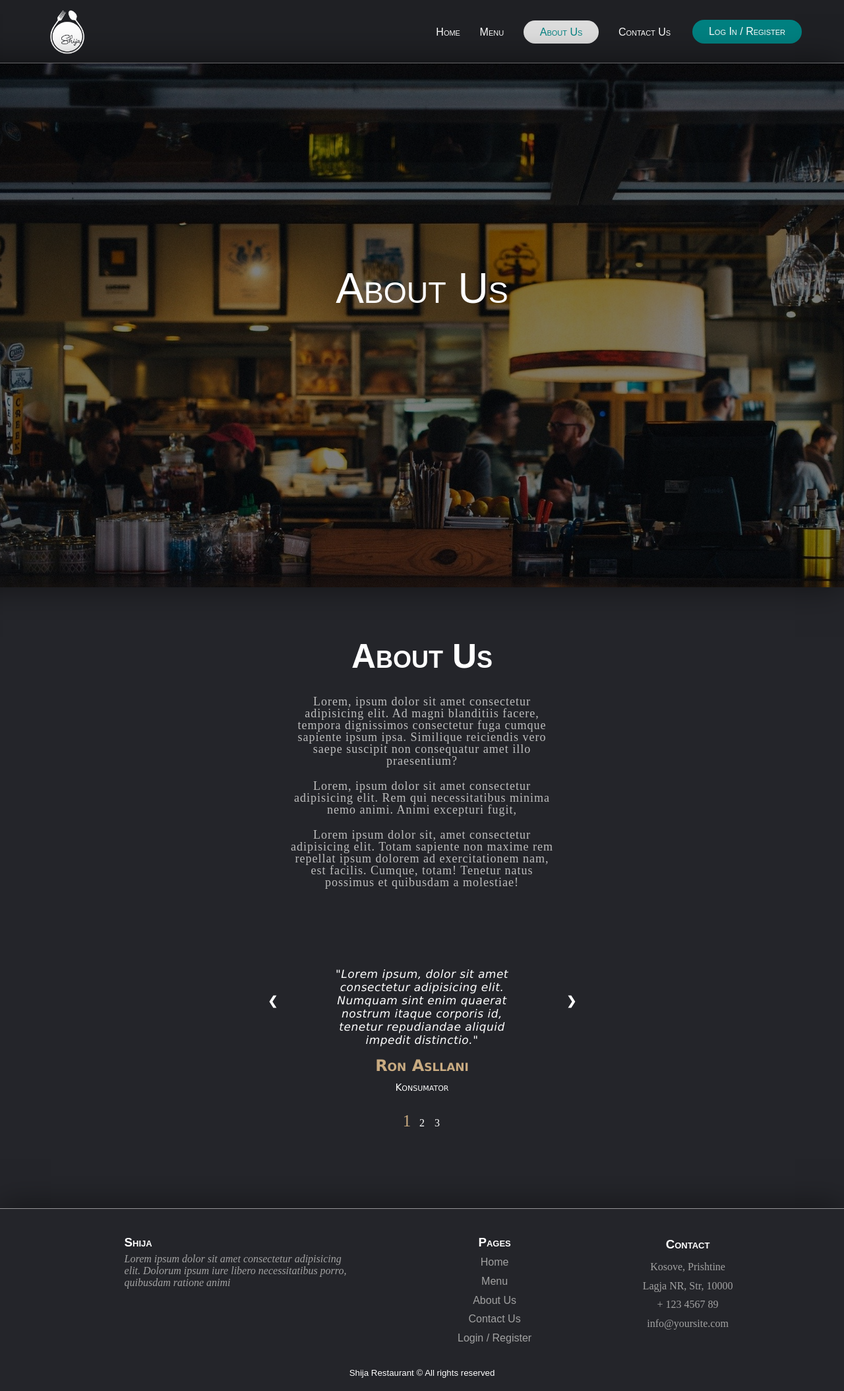
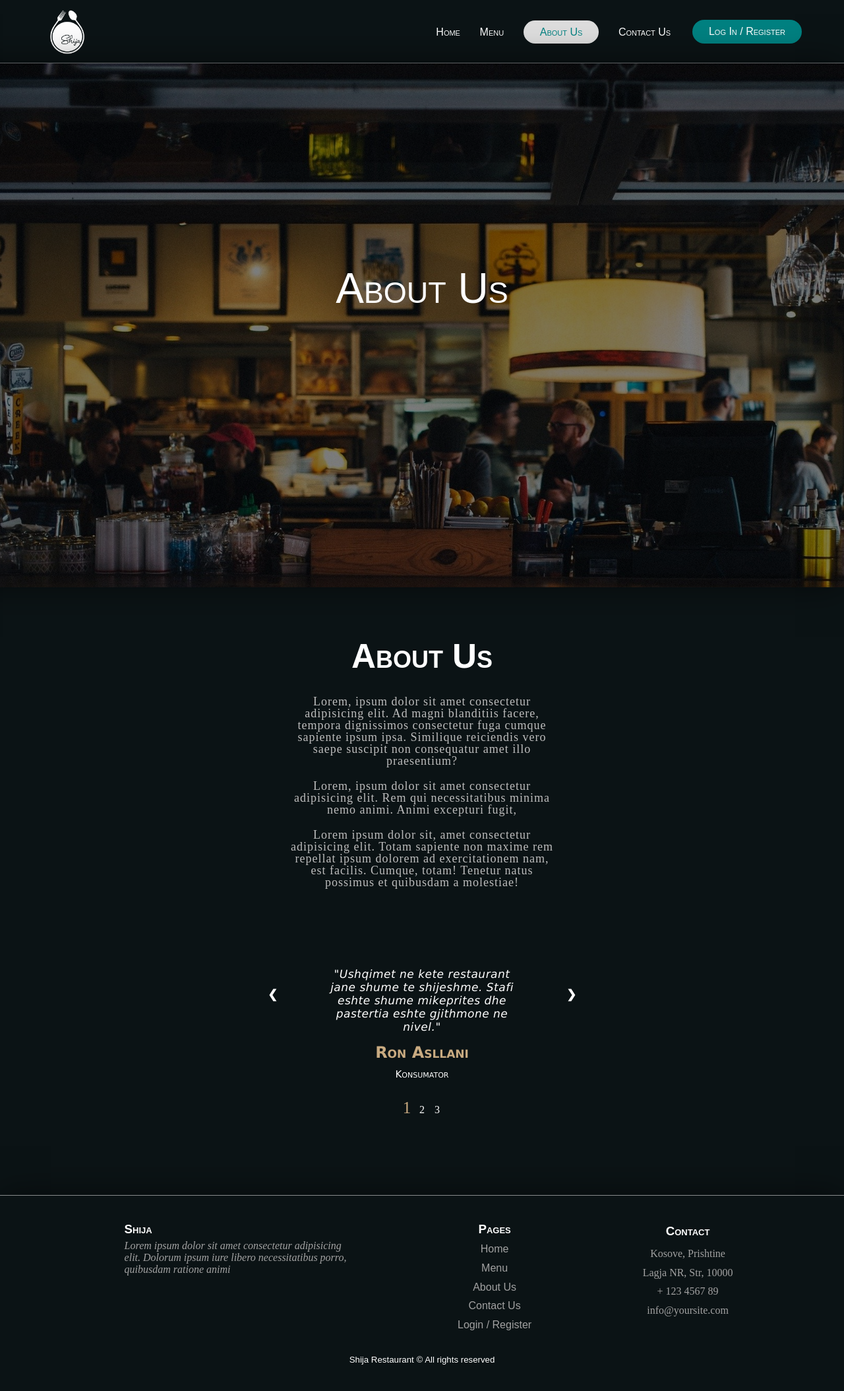
Before and after one commit to ronasllani/Projekti, a PHP site: page /about-us.php in a window 1280 px wide. Shown: the whole page at 66% size. After the commit the page ends 2068 px from the top, so only its background shows below. Run offline with PHP 8.4, Linux system fonts and the light colour scheme.

Commit message:
another about-us change

```diff
--- a/about-us.php
+++ b/about-us.php
@@ -31,19 +31,19 @@
             <div class="slidecontainer">
 
                 <div class="mySlides">
-                    <p class="sliderP">"Lorem ipsum, dolor sit amet consectetur adipisicing elit. Numquam sint enim quaerat nostrum itaque corporis id, tenetur repudiandae aliquid impedit distinctio."</p>
+                    <p class="sliderP">"Ushqimet ne kete restaurant jane shume te shijeshme. Stafi eshte shume mikeprites dhe pastertia eshte gjithmone ne nivel."</p>
                     <h2 class="thenjaEmri">Ron Asllani</h2>
                     <p class="profesioni">Konsumator</p>
                 </div>
                 <div class="mySlides">
                     <p class="sliderP">"Ushqimet i punojme me shume delikatese dhe pasioni jone per ushqimin na bene me te miret ne rajon. Ju ftojme t'i provoni ushqimet tona."</p>
-                    <h2 class="thenjaEmri">Filan Fisteku</h2>
+                    <h2 class="thenjaEmri">Enes Shabani</h2>
                     <p class="profesioni">Kuzhinjer</p>
                 </div>
 
                 <div class="mySlides">
-                    <p class="sliderP">"Lorem ipsum dolor sit amet consectetur, adipisicing elit. Delectus accusantium incidunt a. Sequi, esse maxime?"</p>
-                    <h2 class="thenjaEmri">Enes Shabani</h2>
+                    <p class="sliderP">"Lorem ipsum dolor sit amet consectetur, adipisicing elit. Delectus accusantium incidunt a. Sequi, esse maxime accusantium incidunt?"</p>
+                    <h2 class="thenjaEmri">Filan Fisteku</h2>
                     <p class="profesioni">Kamarier</p>
                 </div>
 
--- a/css/style.css
+++ b/css/style.css
@@ -4,7 +4,7 @@
   padding: 0;
 }
 body{
-  background-color: #24252A;
+  background-color: #0b1315;
 }
 li, a, .navbut{
   font-size: 16px;
@@ -36,7 +36,7 @@ header{
   justify-content: flex-end;
   align-content: center;
   padding: 10px 5%;
-  background-color: #1f2024;
+  background-color: #0b1315;
   border-bottom: solid 1px rgba(255, 255, 255, 0.459);
   box-shadow: 0 0 50px rgba(0, 0, 0, 0.5);
 }
```
